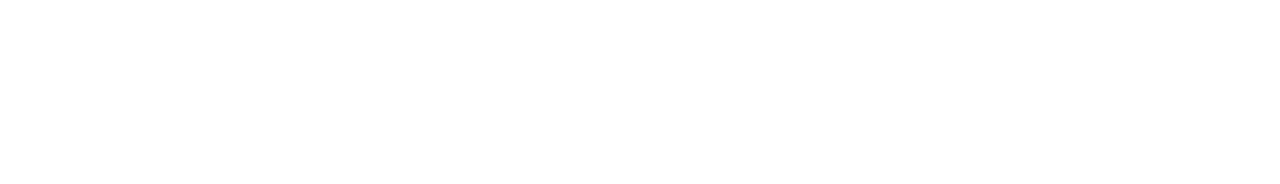
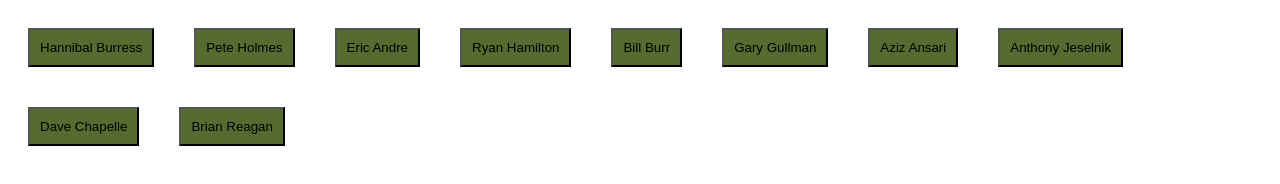
Before and after one commit to rob-canfield/06-giphyapp, a plain HTML site: page index.html in a window 1280 px wide. Drawn offline with nearby package versions, Linux system fonts and the light colour scheme.

Commit message:
added array to push buttons to HTML. Buttons displaying onpage.

```diff
--- /dev/null
+++ b/assets/css/style.css
@@ -0,0 +1,7 @@
+button {
+    background-color: darkolivegreen;
+    font-family: Arial, Helvetica, sans-serif;
+    padding: 10px;
+    margin: 20px;
+    display: inline;
+}
--- /dev/null
+++ b/assets/javascript/app.js
@@ -0,0 +1,6 @@
+var topics = ['Hannibal Burress', 'Pete Holmes', 'Eric Andre', 'Ryan Hamilton', 'Bill Burr', 'Gary Gullman', 'Aziz Ansari', 'Anthony Jeselnik', 'Dave Chapelle', 'Brian Reagan']
+
+
+for (i = 0; i < topics.length; i++){
+    $("#topics").append("<button>" + topics[i] + "</button>");
+}
--- a/index.html
+++ b/index.html
@@ -6,11 +6,12 @@
     <meta http-equiv="X-UA-Compatible" content="ie=edge">
     <title>Comedian GIF Search!</title>
     <script src="https://ajax.googleapis.com/ajax/libs/jquery/3.4.1/jquery.min.js"></script>
-    <link rel="stylesheet" href="/css/style.css">
+    <link rel="stylesheet" href="assets/css/style.css">
 </head>
 <body>
+    <div id="topics"></div>
 
 
-    <script src="/javascript/APP.JS"></script>
+    <script src="assets/javascript/app.js"></script>
 </body>
 </html>
```
Also changed, not shown: css/style.css (deleted), javascript/APP.JS (deleted).
